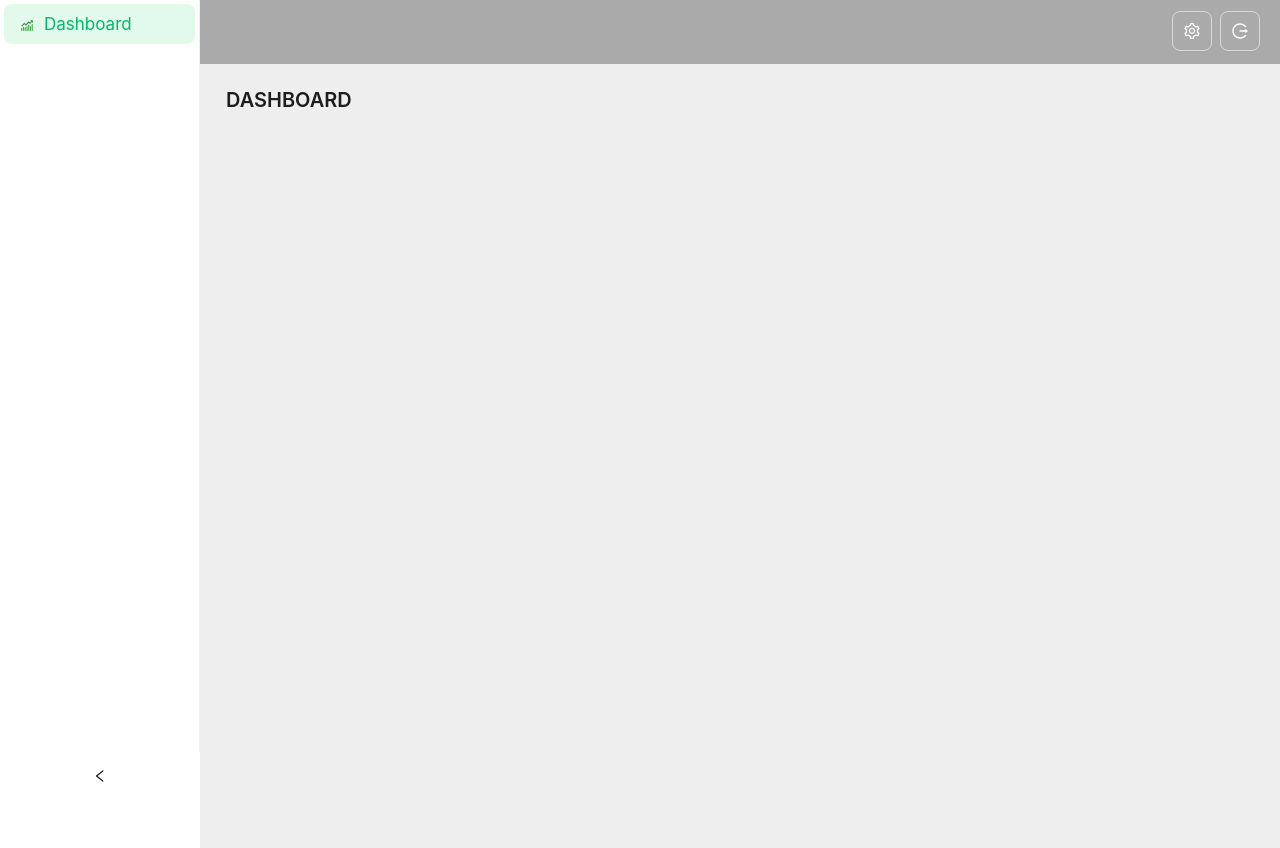
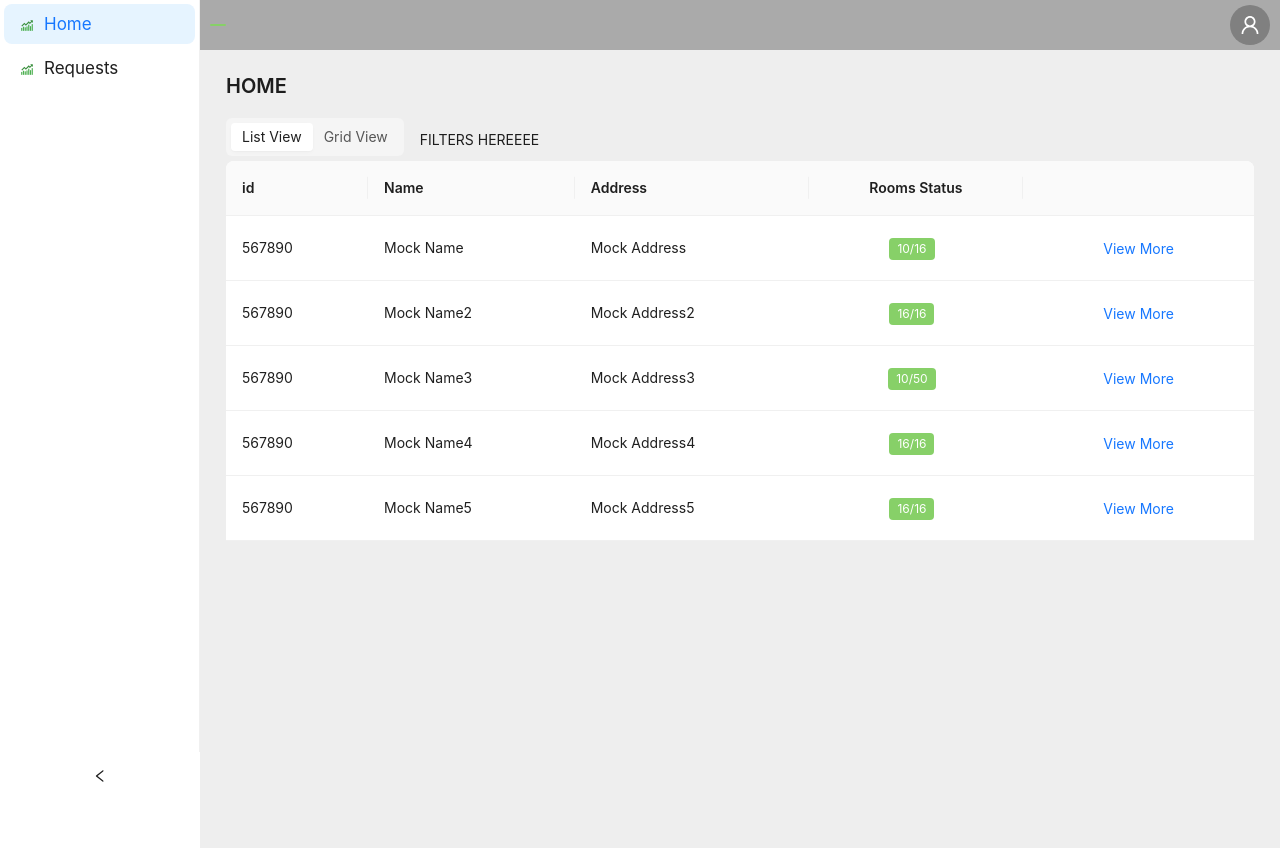
Before and after one commit to allicodev/boarding-house-management-and-student-monitoring, a Next.js app: page /user/home-student in a window 1280 px wide. Built offline with nearby package versions, Linux system fonts and the light colour scheme.

Commit message:
partial home-student

```diff
--- /dev/null
+++ b/pages/assets/utilities/index.js
@@ -0,0 +1,3 @@
+import mockData from "./mockData.json";
+
+export { mockData };
--- /dev/null
+++ b/pages/assets/utilities/mockData.json
@@ -0,0 +1,39 @@
+{
+  "student-table": [
+    {
+      "_id": "1234567890",
+      "status": "verified",
+      "name": "Mock Name",
+      "address": "Mock Address",
+      "roomStatus": { "occupied": 10, "total": 16 }
+    },
+    {
+      "_id": "1234567890",
+      "status": "verified",
+      "name": "Mock Name2",
+      "address": "Mock Address2",
+      "roomStatus": { "occupied": 16, "total": 16 }
+    },
+    {
+      "_id": "1234567890",
+      "status": "not-verified",
+      "name": "Mock Name3",
+      "address": "Mock Address3",
+      "roomStatus": { "occupied": 10, "total": 50 }
+    },
+    {
+      "_id": "1234567890",
+      "status": "not-verified",
+      "name": "Mock Name4",
+      "address": "Mock Address4",
+      "roomStatus": { "occupied": 16, "total": 16 }
+    },
+    {
+      "_id": "1234567890",
+      "status": "verified",
+      "name": "Mock Name5",
+      "address": "Mock Address5",
+      "roomStatus": { "occupied": 16, "total": 16 }
+    }
+  ]
+}
--- /dev/null
+++ b/pages/components/student/home/components/custom_menu.js
@@ -0,0 +1,26 @@
+import React, { useState } from "react";
+import { Segmented, Space } from "antd";
+
+const CustomMenu = ({ onViewChanged }) => {
+  const [view, setView] = useState("list");
+  return (
+    <Space>
+      <Segmented
+        defaultValue={view}
+        value={view}
+        options={[
+          { label: "List View", value: "list" },
+          { label: "Grid View", value: "grid" },
+        ]}
+        style={{ marginBottom: 5, padding: 5 }}
+        onChange={(e) => {
+          setView(e);
+          onViewChanged(e);
+        }}
+      />{" "}
+      FILTERS HEREEEE
+    </Space>
+  );
+};
+
+export default CustomMenu;
--- /dev/null
+++ b/pages/components/student/home/components/full_viewer.js
@@ -0,0 +1,15 @@
+import React from "react";
+import { Drawer } from "antd";
+
+const FullViewer = ({ open, close }) => {
+  return (
+    <Drawer
+      open={open}
+      onClose={close}
+      placement="bottom"
+      height="100%"
+    ></Drawer>
+  );
+};
+
+export default FullViewer;
--- /dev/null
+++ b/pages/components/student/home/components/list_grid_view.js
@@ -0,0 +1,141 @@
+import React, { useState } from "react";
+import { Table, Tag, Button, List, Card, Typography } from "antd";
+import {
+  EllipsisOutlined,
+  CheckOutlined,
+  CloseOutlined,
+} from "@ant-design/icons";
+
+const ListView = ({ source, setOpenFullDetails }) => {
+  const columns = [
+    {
+      title: "id",
+      render: (_, row) => row?._id.substr(row?._id.length - 6, 6) ?? "No ID",
+    },
+    {
+      title: "Name",
+      render: (_, row) => row?.name ?? "No name",
+    },
+    {
+      title: "Address",
+      render: (_, row) => row?.address ?? "No Address",
+    },
+    {
+      title: "Rooms Status",
+      align: "center",
+      render: (_, row) =>
+        (
+          <Tag color="#87d068">
+            {row?.roomStatus.occupied}/{row?.roomStatus.total}
+          </Tag>
+        ) ?? "No Status", // occupied rooms or space / total room [red text when full, otherwise green]
+    },
+    {
+      title: "",
+      align: "center",
+      render: (_, row) => (
+        <Button
+          type="link"
+          onClick={() => setOpenFullDetails({ open: true, data: row })}
+        >
+          View More
+        </Button>
+      ),
+    },
+  ];
+
+  return <Table columns={columns} pagination={false} dataSource={source} />;
+};
+
+const GridView = ({ source, setOpenFullDetails }) => {
+  const [activeTab, setActiveTab] = useState("p_info");
+  const [selectedIndex, setSelectedIndex] = useState(-1);
+
+  const content = (tab, el) => {
+    switch (tab) {
+      case "p_info": {
+        let flag = el?.roomStatus.occupied >= el?.roomStatus.total;
+        let verified = el?.status == "verified";
+        return (
+          <>
+            <Tag color={verified ? "#98e179" : "#FF0000"}>
+              {verified ? <CheckOutlined /> : <CloseOutlined />}
+              {verified ? "VERIFIED" : "NOT VERIFIED"}
+            </Tag>
+            <Tag color={flag ? "#FFD580" : "#87d068"}>
+              {flag ? "FULL" : "VACANT"}
+            </Tag>
+            <Typography.Title level={5}>{el?.name}</Typography.Title>
+            <Typography.Text>{el?.address}</Typography.Text> <br />
+            <Typography.Text>
+              Occupied:{" "}
+              {
+                <Tag color={flag ? "#aaa" : "#108ee9"}>
+                  {el?.roomStatus.occupied}
+                </Tag>
+              }
+              Total:{" "}
+              {
+                <Tag color={flag ? "#aaa" : "#108ee9"}>
+                  {el?.roomStatus.total}
+                </Tag>
+              }
+            </Typography.Text>
+          </>
+        );
+      }
+      case "o_info": {
+        return "o";
+      }
+      case "i_info": {
+        return "i";
+      }
+      default:
+        return "ERROR";
+    }
+  };
+
+  return (
+    <List
+      itemLayout="horizontal"
+      grid={{ gutter: 3, column: 4 }}
+      dataSource={source}
+      renderItem={(el, i) => (
+        <List.Item>
+          <Card
+            key={i}
+            style={{
+              width: 300,
+            }}
+            actions={[
+              <EllipsisOutlined
+                key="ellipsis"
+                onClick={() => setOpenFullDetails({ open: true, data: el })}
+              />,
+            ]}
+            tabList={[
+              {
+                tab: "Place",
+                key: "p_info",
+              },
+              {
+                tab: "Owner Info",
+                key: "o_info",
+              },
+              { tab: "Images", key: "i_info" },
+            ]}
+            onTabChange={(e) => {
+              setActiveTab(e);
+              setSelectedIndex(i);
+            }}
+            hoverable
+          >
+            {content(i == selectedIndex ? activeTab : "p_info", el)}
+          </Card>
+        </List.Item>
+      )}
+    />
+  );
+};
+
+export { ListView, GridView };
--- /dev/null
+++ b/pages/components/student/home/index.js
@@ -0,0 +1,42 @@
+import React, { useState } from "react";
+import { mockData } from "../../../assets/utilities";
+import FullViewer from "./components/full_viewer";
+import CustomMenu from "./components/custom_menu";
+import { ListView, GridView } from "./components/list_grid_view";
+
+const Home = () => {
+  const [openFullDetails, setOpenFullDetails] = useState({
+    open: false,
+    data: {},
+  });
+  const [view, setView] = useState("list");
+
+  let fullViewerEntry = {
+    open: openFullDetails.open,
+    data: openFullDetails.data,
+    close: () => setOpenFullDetails({ open: false, data: {} }),
+  };
+
+  return (
+    <>
+      <CustomMenu onViewChanged={(e) => setView(e)} />
+
+      {view == "list" ? (
+        <ListView
+          source={mockData["student-table"]}
+          setOpenFullDetails={setOpenFullDetails}
+        />
+      ) : (
+        <GridView
+          source={mockData["student-table"]}
+          setOpenFullDetails={setOpenFullDetails}
+        />
+      )}
+
+      {/* UTILS */}
+      <FullViewer {...fullViewerEntry} />
+    </>
+  );
+};
+
+export default Home;
--- /dev/null
+++ b/pages/components/student/requests/index.js
@@ -0,0 +1,5 @@
+const Requests = () => {
+  return <>1</>;
+};
+
+export default Requests;
--- a/pages/layout/index.js
+++ b/pages/layout/index.js
@@ -2,28 +2,19 @@ import React, { useEffect, useState } from "react";
 import {
   Layout,
   Menu,
-  Button,
   Typography,
-  Space,
-  Tooltip,
-  Form,
   Affix,
+  Avatar,
+  Dropdown,
+  Tag,
+  Badge,
 } from "antd";
-import { LogoutOutlined, SettingOutlined } from "@ant-design/icons";
+import { UserOutlined, LogoutOutlined, BellOutlined } from "@ant-design/icons";
 
-import { FcBullish } from "react-icons/fc";
 import Cookies from "js-cookie";
 import { PageHeader } from "@ant-design/pro-layout";
 
-const Sider = ({ selectedIndex, selectedKey }) => {
-  let [items, setItems] = useState([
-    {
-      label: "Dashboard",
-      key: "dashboard",
-      icon: <FcBullish />,
-    },
-  ]);
-
+const Sider = ({ selectedIndex, selectedKey, items }) => {
   return (
     <Affix>
       <Layout.Sider collapsible theme="light">
@@ -43,12 +34,6 @@ const Sider = ({ selectedIndex, selectedKey }) => {
 };
 
 const Header = () => {
-  const [currentUser, setCurrentUser] = useState({ name: "", lastname: "" });
-  const [openEdit, setOpenEdit] = useState(false);
-  const [openChangePass, setOpenChangePass] = useState(false);
-  const [form] = Form.useForm();
-  const [location, setLocation] = useState();
-
   return (
     <>
       <Layout.Header
@@ -56,49 +41,63 @@ const Header = () => {
           backgroundColor: "#aaa",
           display: "flex",
           alignItems: "center",
-          justifyContent: "flex-end",
-          paddingInline: 20,
+          justifyContent: "space-between",
+          height: 50,
+          width: "100%",
+          paddingInline: 10,
         }}
       >
-        <Space>
-          <Tooltip title="Profile Settings">
-            <Button
-              size="large"
-              icon={<SettingOutlined />}
-              style={{
-                backgroundColor: "#aaa",
-                color: "#fff",
-                padding: 0,
-              }}
-              onClick={() => {
-                setOpenEdit(true);
-              }}
+        <Tag color="#87d068">{Cookies.get("mode")?.toLocaleUpperCase()}</Tag>
+        <div style={{ display: "flex", alignSelf: "center" }}>
+          {/* <Badge count={1} showZero={false}>
+            <BellOutlined style={{ fontSize: 25 }} />
+          </Badge> */}
+
+          <Dropdown
+            menu={{
+              items: [
+                {
+                  label: "OPTION 1",
+                  key: "option1",
+                },
+                {
+                  label: "OPTION 1",
+                  key: "option2",
+                },
+                {
+                  type: "divider",
+                },
+                {
+                  label: (
+                    <div style={{ color: "#ff0000" }}>
+                      logout <LogoutOutlined />
+                    </div>
+                  ),
+                  key: "3",
+                  onClick: () => {
+                    Cookies.remove("currentUser");
+                    Cookies.remove("loggedIn");
+                    Cookies.remove("mode");
+                    window.location.reload();
+                  },
+                },
+              ],
+            }}
+            trigger={["click"]}
+          >
+            <Avatar
+              icon={<UserOutlined />}
+              size={40}
+              style={{ cursor: "pointer" }}
             />
-          </Tooltip>
-          <Tooltip title="Logout">
-            <Button
-              size="large"
-              icon={<LogoutOutlined />}
-              style={{
-                backgroundColor: "#aaa",
-                color: "#fff",
-                padding: 0,
-              }}
-              onClick={() => {
-                Cookies.remove("currentUser");
-                Cookies.remove("loggedIn");
-                Cookies.remove("mode");
-                window.location.reload();
-              }}
-            />
-          </Tooltip>
-        </Space>
+          </Dropdown>
+        </div>
       </Layout.Header>
     </>
   );
 };
 
-const Content = ({ selectedKey, setSelectedKey }) => {
+const Content = ({ selectedKey, children }) => {
   return (
     <div
       style={{
@@ -109,7 +108,7 @@ const Content = ({ selectedKey, setSelectedKey }) => {
       }}
     >
       <PageHeader title={selectedKey.toString().toUpperCase()}>
-        {Cookies.get("mode")}
+        {children}
       </PageHeader>
     </div>
   );
--- a/pages/user/home-admin.js
+++ b/pages/user/home-admin.js
@@ -3,13 +3,14 @@ import { Layout } from "antd";
 import { Sider, Header, Content, Footer } from "../layout";
 
 const Home = () => {
-  const [selectedKey, setSelectedKey] = useState("dashboard");
+  const [selectedKey, setSelectedKey] = useState("home");
   return (
     <>
       <Layout>
         <Sider
           selectedIndex={(e) => setSelectedKey(e.key)}
           selectedKey={selectedKey}
+          items={[]}
         />
         <Layout>
           <Header />
--- a/pages/user/home-landlord.js
+++ b/pages/user/home-landlord.js
@@ -3,13 +3,14 @@ import { Layout } from "antd";
 import { Sider, Header, Content, Footer } from "../layout";
 
 const Home = () => {
-  const [selectedKey, setSelectedKey] = useState("dashboard");
+  const [selectedKey, setSelectedKey] = useState("home");
   return (
     <>
       <Layout>
         <Sider
           selectedIndex={(e) => setSelectedKey(e.key)}
           selectedKey={selectedKey}
+          items={[]}
         />
         <Layout>
           <Header />
--- a/pages/user/home-student.js
+++ b/pages/user/home-student.js
@@ -1,19 +1,37 @@
 import React, { useState } from "react";
 import { Layout } from "antd";
 import { Sider, Header, Content, Footer } from "../layout";
+import { FcBullish } from "react-icons/fc";
+import Home from "../components/student/home";
+import Requests from "../components/student/requests";
 
-const Home = () => {
-  const [selectedKey, setSelectedKey] = useState("dashboard");
+const MyApp = () => {
+  const [selectedKey, setSelectedKey] = useState("home");
   return (
     <>
       <Layout>
         <Sider
           selectedIndex={(e) => setSelectedKey(e.key)}
           selectedKey={selectedKey}
+          items={[
+            {
+              label: "Home",
+              key: "home",
+              icon: <FcBullish />,
+            },
+            {
+              label: "Requests",
+              key: "requests",
+              icon: <FcBullish />,
+            },
+          ]}
         />
         <Layout>
           <Header />
-          <Content selectedKey={selectedKey} setSelectedKey={setSelectedKey} />
+          <Content selectedKey={selectedKey}>
+            {selectedKey == "home" ? <Home /> : null}
+            {selectedKey == "requests" ? <Requests /> : null}
+          </Content>
         </Layout>
       </Layout>
       {/* <Footer /> */}
@@ -21,4 +39,4 @@ const Home = () => {
   );
 };
 
-export default Home;
+export default MyApp;
```
Also changed, not shown: pages/_app.js (+5 -5 lines).
